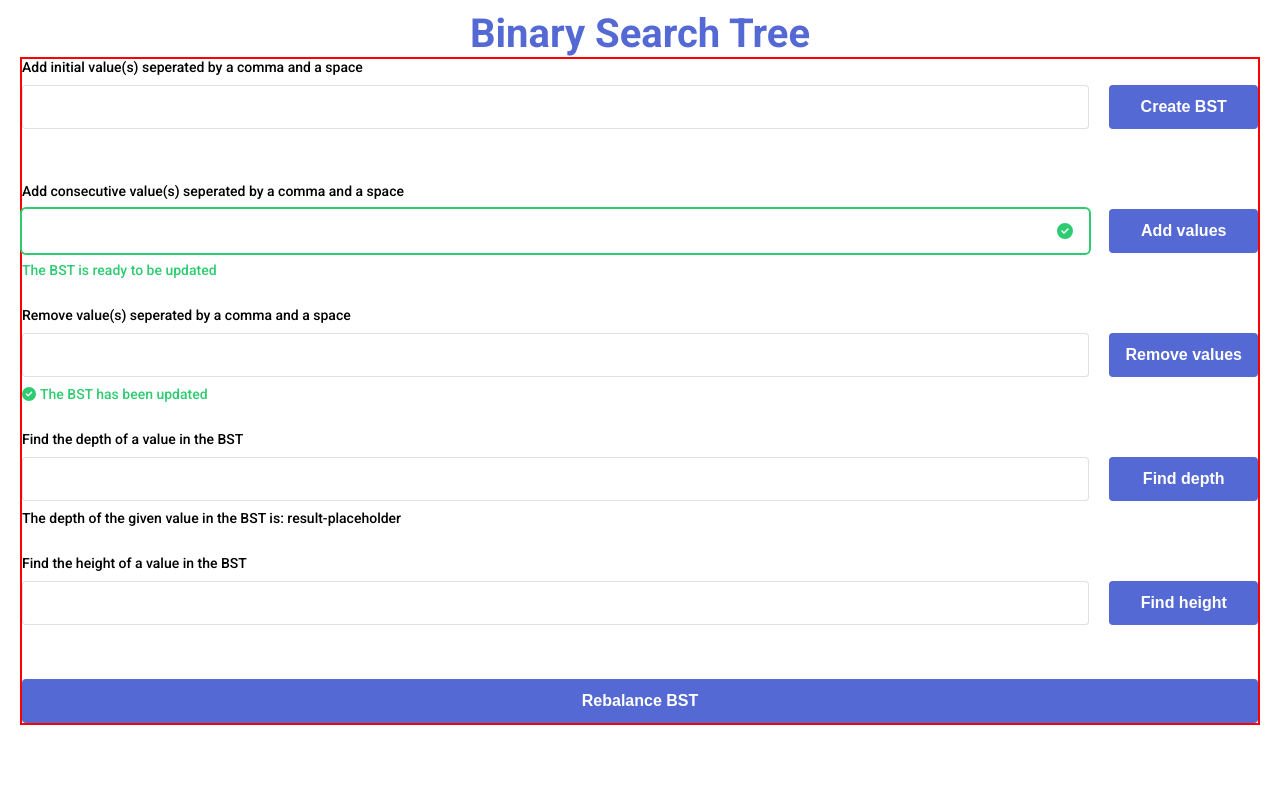
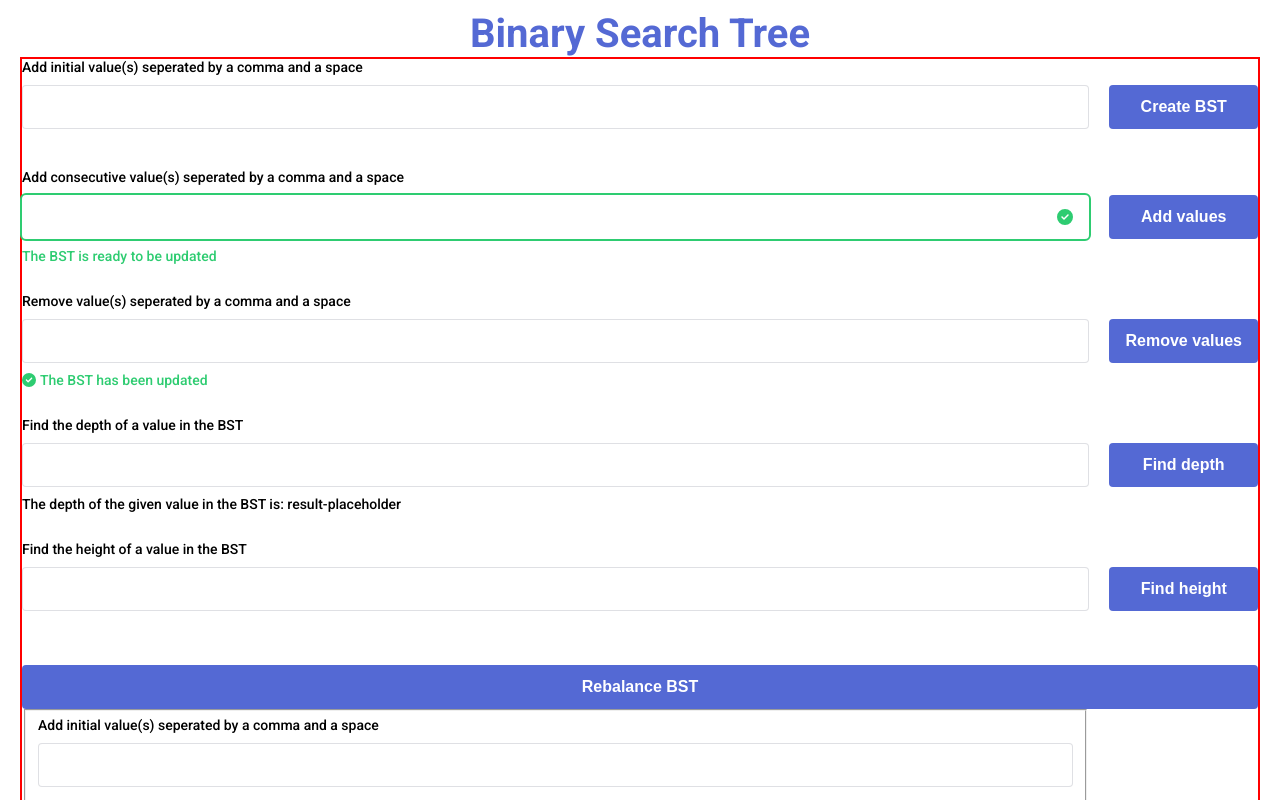
Before and after one commit to AdePrieelle/balanced-binary-search-tree, a React (Create React App) app: page / in a window 1280 px wide. Built offline with nearby package versions, Linux system fonts and the light colour scheme.

Commit message:
Refactor code for react components ControlsBST, FormFieldset and FormMessage

```diff
--- a/src/components/ControlsBST/ControlsBST.js
+++ b/src/components/ControlsBST/ControlsBST.js
@@ -4,6 +4,7 @@ import { faCircleCheck, faCircleExclamation } from '@fortawesome/free-solid-svg-
 import { useEffect, useState, useMemo } from 'react';
 import { InputIcon } from '../InputIcon/InputIcon.js';
 import { FormMessage } from '../FormMessage/FormMessage.js';
+import { FormFieldset } from '../FormFieldset/FormFieldset.js';
 
 export const ControlsBST = () => {
   const [input1, setInput1] = useState("");
@@ -160,6 +161,42 @@ export const ControlsBST = () => {
       <form className={styles.ControlsBST__form}>
 
 
+
+
+
+
+
+          <FormFieldset
+              inputRegex={useMemo(() => new RegExp("^(-?\\d+(\\.\\d+)?)+((, (-?\\d+(\\.\\d+)?))*)$"), [])}
+              // implement later
+              isValidInputValue={(input) => true}
+              labelText={"Add initial value(s) seperated by a comma and a space"}
+              inputName={"Initial-value(s)"}
+              buttonText={"Create BST"}
+              // implement later
+              onClickHandlerSuccessful={(input) => true}
+              formMessageInitialValue={<>&nbsp;</>}
+              formMessageEmptyErrorValue={"Please enter the initial value(s)"}
+              formMessageUpdatedValue={
+                <>
+                  <FontAwesomeIcon icon={faCircleCheck} className={`${styles["ControlsBST__form-message-icon"]} ${styles["ControlsBST__form-message-icon--success"]}`}/>
+                  <>The BST has been updated</>
+                </>
+              }
+              formMessageReadyToUpdateValue={"The BST is ready to be updated"}
+              formMessageInputFormatErrorValue={"Please enter the initial number(s) in the correct format"}
+              formMessageInputValueErrorValue={"Please only enter value(s) that exist in the BST"}
+          />
+
+
+
+
+
+
+
+
+
+
           <label className={`${styles["ControlsBST__form-label"]} ${styles["ControlsBST__form-label-1"]}`} htmlFor="initial-values">Add initial value(s) seperated by a comma and a space</label>
           <div className={`${styles["ControlsBST__form-input-icon-wrapper"]} ${styles["ControlsBST__form-input-icon-wrapper-1"]}`}>
             <input pattern={/^-?(\d+(.\d+)?)+(, -?(\d+(.\d+)?))*$/} className={`${styles["ControlsBST__form-input"]} ${(input1 === "" && (input1Success)) ? "" : input1Success ? styles["ControlsBST__form-input--success"] : styles["ControlsBST__form-input--error"]}`} id="initial-values" name="initial-values" type="text" value={input1} onChange={input1OnChange} />
--- a/src/components/FormFieldset/FormFieldset.js
+++ b/src/components/FormFieldset/FormFieldset.js
@@ -1,9 +1,22 @@
-import styles from './ControlsBST.module.scss';
+import styles from './FormFieldset.module.scss';
 import { useId, useEffect, useState, useMemo } from 'react';
 import { InputIcon } from '../InputIcon/InputIcon.js';
 import { FormMessage } from '../FormMessage/FormMessage.js';
 
-export const FormFieldset = () => {
+export const FormFieldset = ({
+  inputRegex,
+  isValidInputValue,
+  labelText,
+  inputName,
+  buttonText,
+  onClickHandlerSuccessful,
+  formMessageTextInitialValue,
+  formMessageTextEmptyErrorValue,
+  formMessageTextUpdatedValue,
+  formMessageTextReadyToUpdateValue,
+  formMessageTextInputFormatErrorValue,
+  formMessageTextInputValueErrorValue
+}) => {
   const inputId = useId();
 
   const [input, setInput] = useState("");
@@ -11,17 +24,17 @@ export const FormFieldset = () => {
   const [inputUpdatedBST, setInputUpdatedBST] = useState(false);
   const [inputButtonClicked, setInputButtonClicked] = useState(false);
   // const input1Regex = useMemo(() => new RegExp("^(-?[0-9]+(\\.[0-9]+)?)+((, (-?[0-9]+(\\.[0-9]+)?))*)$"), []);
-  const inputRegex = useMemo(() => new RegExp("^(-?\\d+(\\.\\d+)?)+((, (-?\\d+(\\.\\d+)?))*)$"), []);
+  // const inputRegex = useMemo(() => new RegExp("^(-?\\d+(\\.\\d+)?)+((, (-?\\d+(\\.\\d+)?))*)$"), []);
 
   const isValidInputFormat = (regexPattern, input) => {
     console.log(regexPattern.test(input));
     return (regexPattern.test(input));
   };
 
-  const isValidInputValue = (input) => {
-    //implement later
-    return true;
-  };
+  // const isValidInputValue = (input) => {
+  //   //implement later
+  //   return true;
+  // };
 
   const inputOnChange = (e) => {
     setInput(e.target.value);
@@ -33,6 +46,8 @@ export const FormFieldset = () => {
     setInputButtonClicked(true);
     setInputUpdatedBST(false);
     if ((input !== "") && inputSuccess) {
+      onClickHandlerSuccessful(input);
+      // maybe move setInput in new useEffect hook with inputDatedBST as dependency
       setInput("");
       setInputUpdatedBST(true);
     };
@@ -47,13 +62,14 @@ export const FormFieldset = () => {
     } else {
       setInputSuccess(false);
     };
-  }, [input, inputButtonClicked, inputUpdatedBST, inputRegex]);
+  }, [input, inputButtonClicked, inputUpdatedBST, inputRegex, isValidInputValue]);
 
   return (
     <fieldset className={`${styles["FormFieldset"]}`}>
-      <label className={`${styles["FormFieldset__label"]} ${styles["FormFieldset__form-label-1"]}`} htmlFor={inputId}>Add initial value(s) seperated by a comma and a space</label>
+      <label className={`${styles["FormFieldset__label"]} ${styles["FormFieldset__form-label-1"]}`} htmlFor={inputId}>{labelText}</label>
       <div className={`${styles["FormFieldset__input-icon-wrapper"]} ${styles["FormFieldset__input-icon-wrapper-1"]}`}>
-        <input pattern={/^-?(\d+(.\d+)?)+(, -?(\d+(.\d+)?))*$/} className={`${styles["FormFieldset__input"]} ${(input === "" && (inputSuccess)) ? "" : inputSuccess ? styles["FormFieldset__input--success"] : styles["FormFieldset__input--error"]}`} id={inputId} name="initial-values" type="text" value={input} onChange={inputOnChange} />
+        {/* <input pattern={/^-?(\d+(.\d+)?)+(, -?(\d+(.\d+)?))*$/} className={`${styles["FormFieldset__input"]} ${(input === "" && (inputSuccess)) ? "" : inputSuccess ? styles["FormFieldset__input--success"] : styles["FormFieldset__input--error"]}`} id={inputId} name={inputName} type="text" value={input} onChange={inputOnChange} /> */}
+        <input pattern={inputRegex} className={`${styles["FormFieldset__input"]} ${(input === "" && (inputSuccess)) ? "" : inputSuccess ? styles["FormFieldset__input--success"] : styles["FormFieldset__input--error"]}`} id={inputId} name={inputName} type="text" value={input} onChange={inputOnChange} />
         <InputIcon
           input={input}
           inputSuccess={inputSuccess}
@@ -65,10 +81,16 @@ export const FormFieldset = () => {
           inputSuccess={inputSuccess}
           inputUpdatedBST={inputUpdatedBST}
           isValidInputFormat={isValidInputFormat(inputRegex, input)}
-          isValidInputValue={true}
+          isValidInputValue={isValidInputValue(input)}
+          formMessageTextInitialValue={formMessageTextInitialValue}
+          formMessageTextEmptyErrorValue={formMessageTextEmptyErrorValue}
+          formMessageTextUpdatedValue={formMessageTextUpdatedValue}
+          formMessageTextReadyToUpdateValue={formMessageTextReadyToUpdateValue}
+          formMessageTextInputFormatErrorValue={formMessageTextInputFormatErrorValue}
+          formMessageTextInputValueErrorValue={formMessageTextInputValueErrorValue}
         />
       </div>
-      <button className={`${styles["FormFieldset__button"]} ${styles["FormFieldset__button-1"]}`} type="button" onClick={inputOnClick}>Create BST</button>
+      <button className={`${styles["FormFieldset__button"]} ${styles["FormFieldset__button-1"]}`} type="button" onClick={inputOnClick}>{buttonText}</button>
     </fieldset>
   );
 };
--- a/src/components/FormMessage/FormMessage.js
+++ b/src/components/FormMessage/FormMessage.js
@@ -2,32 +2,64 @@ import { FontAwesomeIcon } from '@fortawesome/react-fontawesome';
 import { faCircleCheck } from '@fortawesome/free-solid-svg-icons';
 import styles from './FormMessage.module.scss';
 
-export const FormMessage = ({ input, inputSuccess, inputUpdatedBST, isValidInputValue, inputButtonClicked, isValidInputFormat, inputRegex}) => {
-  let formMessage = null;
+export const FormMessage = ({ input, inputSuccess, inputUpdatedBST, isValidInputValue, isValidInputFormat, formMessageTextInitialValue, formMessageTextEmptyErrorValue, formMessageTextUpdatedValue, formMessageTextReadyToUpdateValue, formMessageTextInputFormatErrorValue, formMessageTextInputValueErrorValue}) => {
+  let formMessageText = null;
   if (input === "" && !inputUpdatedBST && inputSuccess) {
-    formMessage = <>&nbsp;</>;
+    formMessageText = formMessageTextInitialValue;
   };
   if (input === "" && !inputUpdatedBST && !inputSuccess) {
-    formMessage = "Please enter the initial value(s)";
+    formMessageText = formMessageTextEmptyErrorValue;
   };
   if (input === "" && inputUpdatedBST) {
-    formMessage =
-      <>
-        <FontAwesomeIcon icon={faCircleCheck} className={`${styles["ControlsBST__form-message-icon"]} ${styles["ControlsBST__form-message-icon--success"]}`}/>
-        <>The BST has been updated</>
-      </>;
+    formMessageText = formMessageTextUpdatedValue;
   };
   if ((input !== "") && inputSuccess) {
-    formMessage = "The BST is ready to be updated";
+    formMessageText = formMessageTextReadyToUpdateValue;
   }
   if ((input !== "") && !inputSuccess && !isValidInputFormat) {
-    formMessage = "Please enter the initial number(s) in the correct format";
+    formMessageText = formMessageTextInputFormatErrorValue;
   };
   if ((input !== "") && !inputSuccess && isValidInputFormat && !isValidInputValue) {
-    formMessage = "Please only enter value(s) that exist in the BST";
+    formMessageText = formMessageTextInputValueErrorValue;
   };
 
   return (
-    formMessage
+    <div className={`${styles["FormMessage"]} ${styles["FormMessage-1"]} ${((input === "") && inputSuccess) ? styles["FormMessage--success"] : inputSuccess ? styles["FormMessage--success"] : styles["FormMessage--error"]}`}>
+      {formMessageText}
+    </div>
   );
 };
+
+
+
+
+
+// export const FormMessage = ({ input, inputSuccess, inputUpdatedBST, isValidInputValue, isValidInputFormat, formMessageInitialValue, formMessageEmptyErrorValue, formMessageUpdatedValue, formMessageReadyToUpdateValue, formMessageInputFormatErrorValue, formMessageInputValueErrorValue}) => {
+//   let formMessage = null;
+//   if (input === "" && !inputUpdatedBST && inputSuccess) {
+//     formMessage = <>&nbsp;</>;
+//   };
+//   if (input === "" && !inputUpdatedBST && !inputSuccess) {
+//     formMessage = "Please enter the initial value(s)";
+//   };
+//   if (input === "" && inputUpdatedBST) {
+//     formMessage =
+//       <>
+//         <FontAwesomeIcon icon={faCircleCheck} className={`${styles["ControlsBST__form-message-icon"]} ${styles["ControlsBST__form-message-icon--success"]}`}/>
+//         <>The BST has been updated</>
+//       </>;
+//   };
+//   if ((input !== "") && inputSuccess) {
+//     formMessage = "The BST is ready to be updated";
+//   }
+//   if ((input !== "") && !inputSuccess && !isValidInputFormat) {
+//     formMessage = "Please enter the initial number(s) in the correct format";
+//   };
+//   if ((input !== "") && !inputSuccess && isValidInputFormat && !isValidInputValue) {
+//     formMessage = "Please only enter value(s) that exist in the BST";
+//   };
+
+//   return (
+//     formMessage
+//   );
+// };
```
